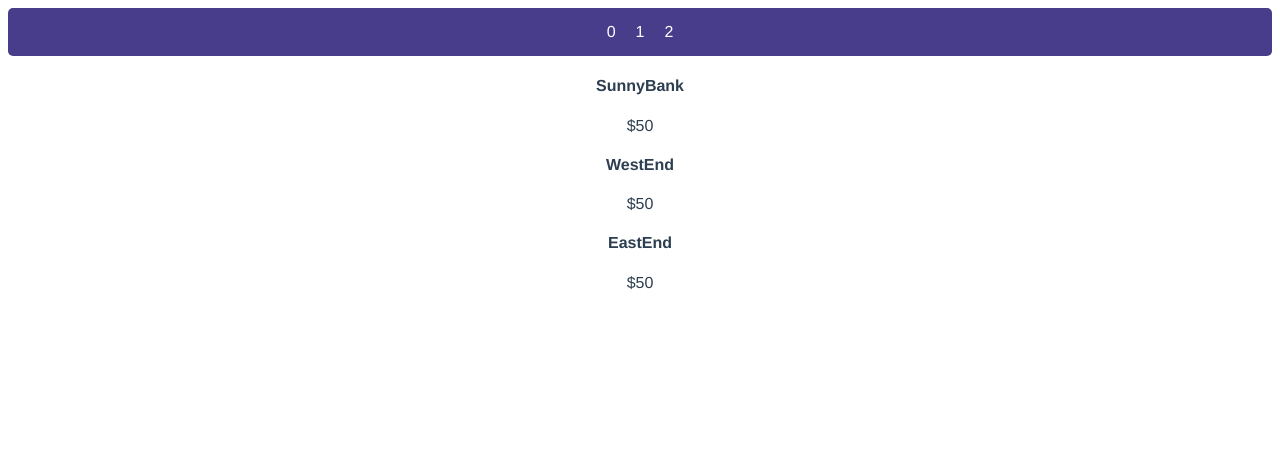
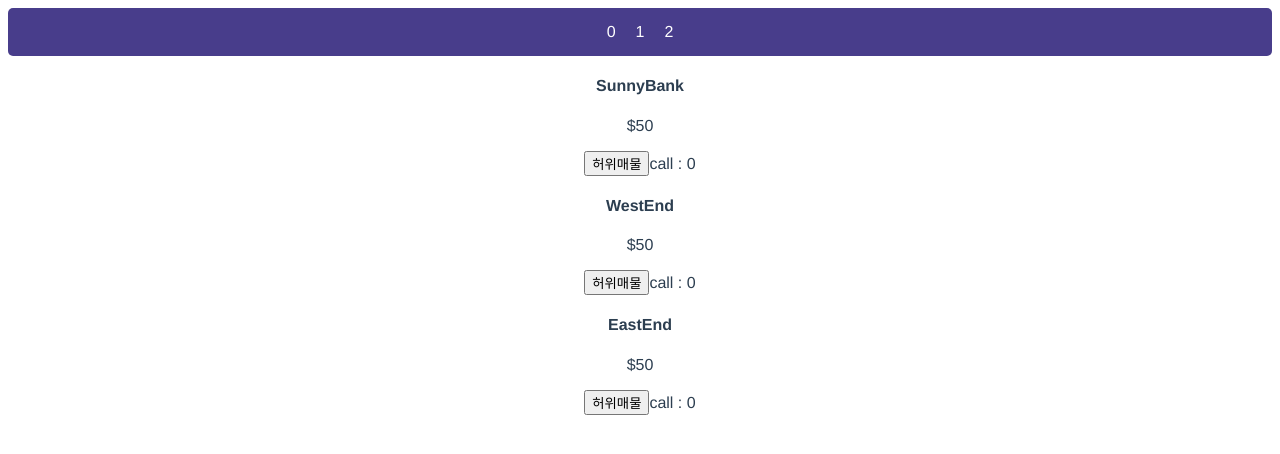
Before and after one commit to DrInnovatio/RealEstateVue, a Vue app: page / in a window 1280 px wide. Shown: the top 454 px of the page. Built offline with nearby package versions, Linux system fonts and the light colour scheme.

Commit message:
made a button.

```diff
--- a/src/App.vue
+++ b/src/App.vue
@@ -7,6 +7,7 @@
   <div v-for="(a, i) in products" :key="i">
     <h4>{{a}}</h4>
     <p>$50</p>
+    <button @click="call++">허위매물</button><span>call : {{call}} </span>
   </div>
 
 
@@ -18,6 +19,7 @@ export default {
   name: 'App',
   data(){
     return{
+      call:0,
       items: ['Home', 'Earl Estate', 'About'],
       products: ['SunnyBank', 'WestEnd', 'EastEnd'],
       cities: ['Sydney', 'New York', 'Tokyo'],
```
